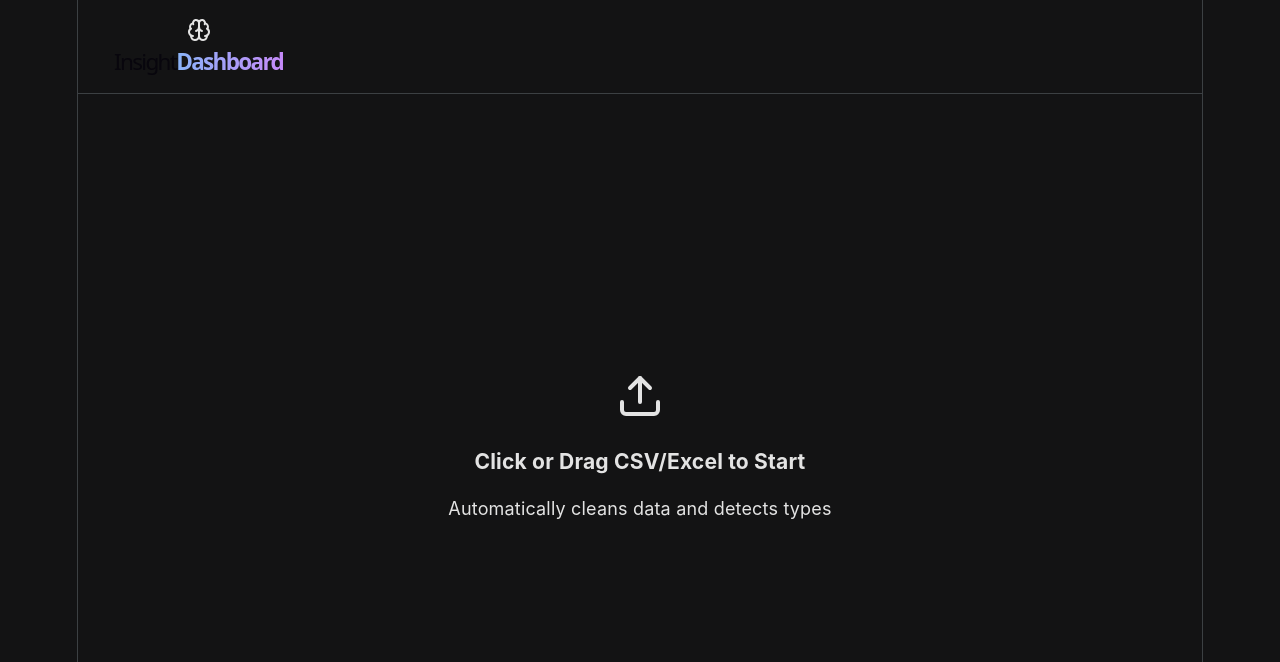
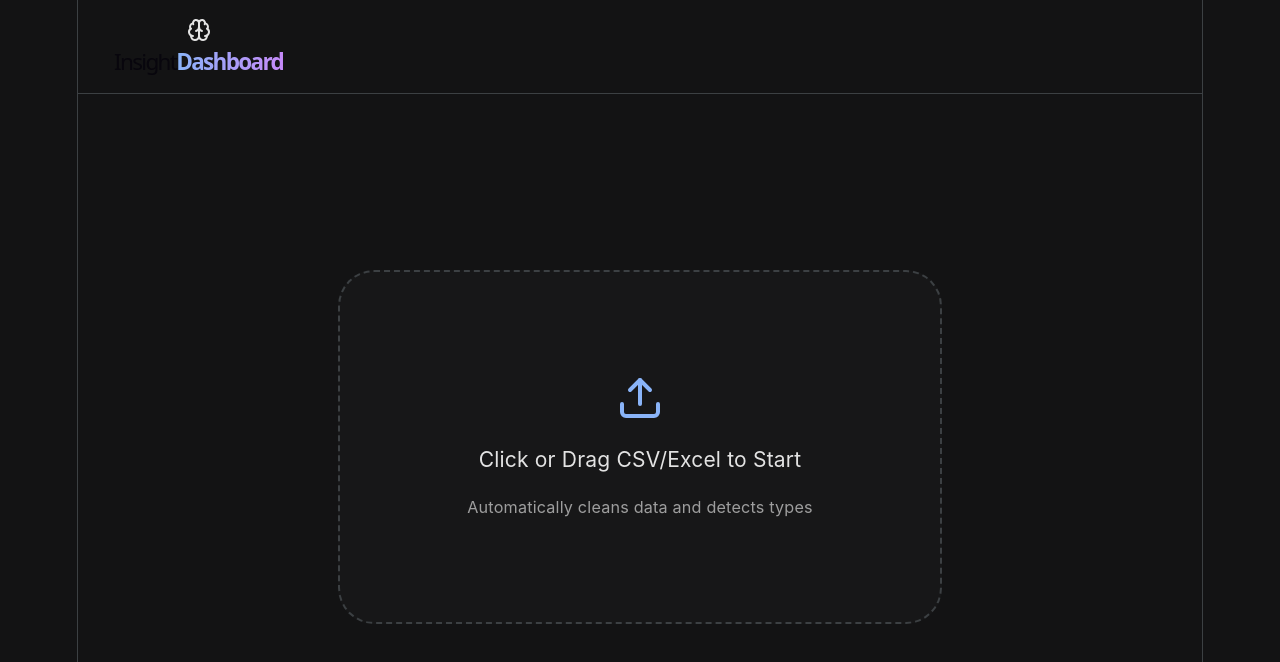
Before and after one commit to Donuts-procodes/Insight-dashboard, a React app in the folder frontend/: page / in a window 1280 px wide. Shown: the top 662 px of the page. Built offline with nearby package versions, Linux system fonts and the light colour scheme; the HTML template or start-up script is replaced by a standard one.

Commit message:
UI: Added dashed border to upload zone

```diff
--- a/frontend/src/App.css
+++ b/frontend/src/App.css
@@ -242,6 +242,57 @@ section {
   align-items: center;
 }
 
+/* Upload Zone */
+.upload-zone {
+  width: 100%;
+  max-width: 600px;
+  height: 350px;
+  border: 2px dashed var(--border);
+  border-radius: 2rem;
+  display: flex;
+  flex-direction: column;
+  justify-content: center;
+  align-items: center;
+  transition: all 0.3s cubic-bezier(0.4, 0, 0.2, 1);
+  cursor: pointer;
+  background: rgba(255, 255, 255, 0.02);
+}
+
+.upload-zone:hover, .upload-zone.dragging {
+  border-color: var(--primary);
+  background: rgba(138, 180, 248, 0.05);
+}
+
+.upload-content {
+  text-align: center;
+  width: 100%;
+}
+
+.upload-content h3 {
+  font-weight: 400;
+  color: var(--text);
+  margin-top: 1rem;
+}
+
+.upload-content p {
+  color: var(--text-light);
+  font-size: 0.9rem;
+}
+
+.icon { color: var(--primary); }
+.icon.success { color: var(--success); }
+.icon.error { color: var(--error); }
+
+.btn-small {
+  margin-top: 1.5rem;
+  background: #28292a;
+  border: 1px solid var(--border);
+  color: var(--text);
+  padding: 0.5rem 1rem;
+  border-radius: 0.5rem;
+  cursor: pointer;
+}
+
 /* Chart Container Fix */
 .chart-container {
   flex: 1;
```
